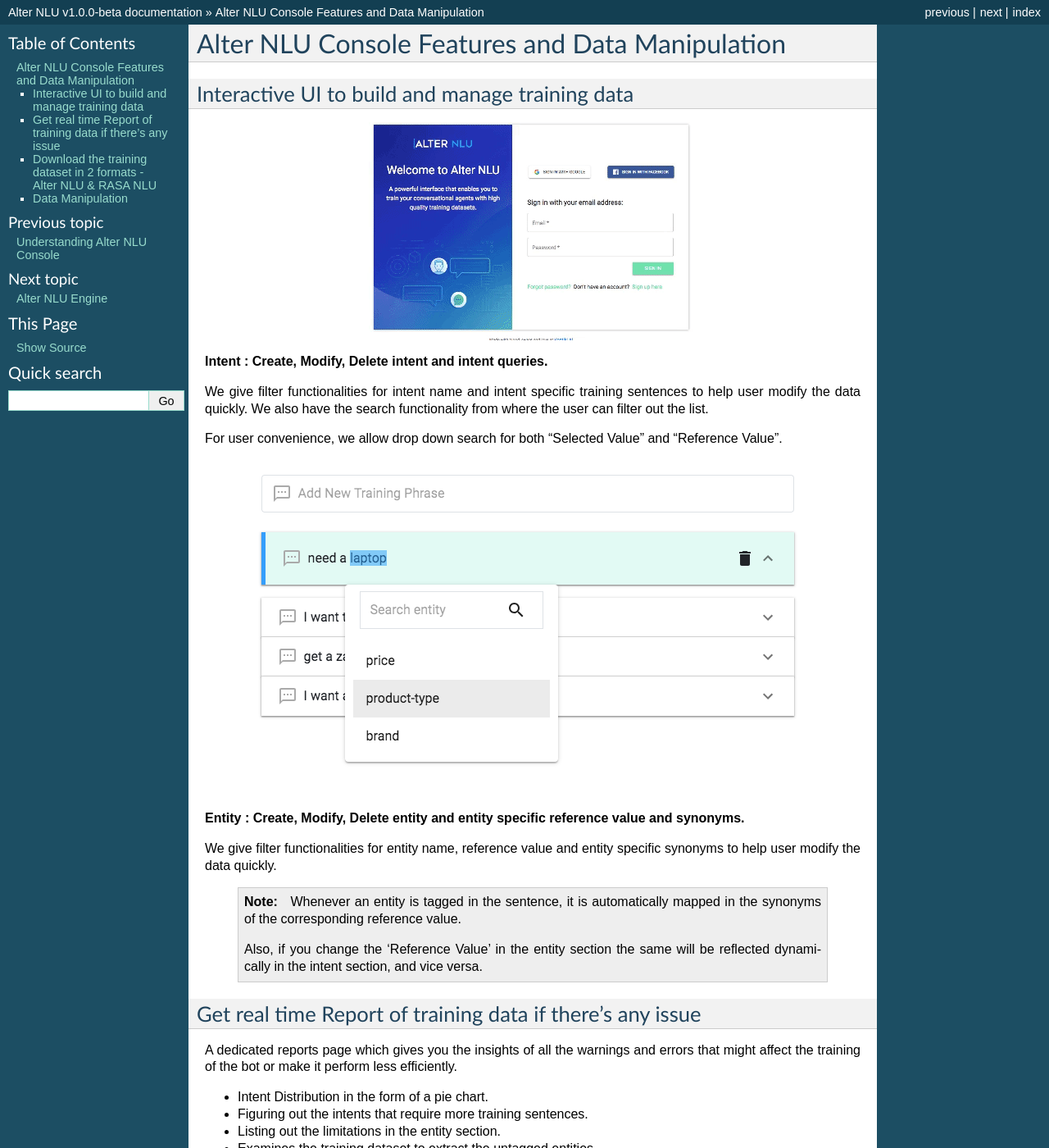
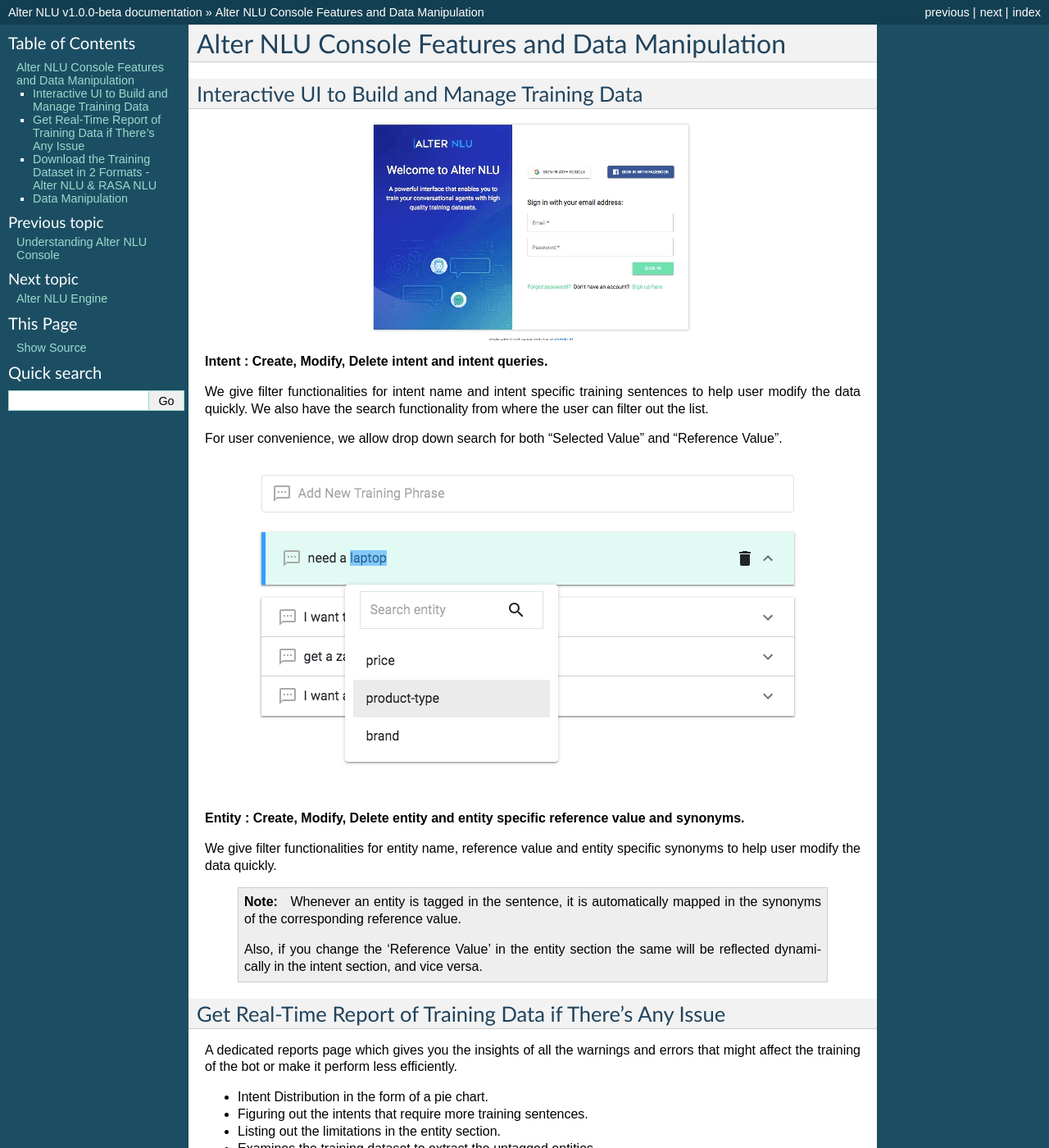
Before and after one commit to thakurtanya/kontikilabsDevelopers, a Sphinx documentation site: the page built from doc/source/AlterNLU-Features.rst, in a window 1280 px wide and 1400 px high. Shown: the whole window at 82% size. Built offline with Sphinx 7.4.7, drawn with Linux system fonts in a browser that asks for light colours; some of the changed text lies outside the part shown.

Commit message:
content additions

```diff
--- a/doc/source/AlterNLU-Features.rst
+++ b/doc/source/AlterNLU-Features.rst
@@ -3,7 +3,7 @@
 ################################################
 
 ================================================
-Interactive UI to build and manage training data
+Interactive UI to Build and Manage Training Data
 ================================================
 
 	.. image:: https://raw.githubusercontent.com/thakurtanya/kontikilabsDevelopers/master/images/alter-nlu-ui.gif
@@ -28,7 +28,7 @@
 		Also, if you change the ‘Reference Value’ in the entity section the same will be reflected dynamically in the intent section, and vice versa.
 
 ==========================================================
-Get real time Report of training data if there’s any issue
+Get Real-Time Report of Training Data if There’s Any Issue
 ==========================================================
 
 A dedicated reports page which gives you the insights of all the warnings and errors that might affect the training of the bot or make it perform less efficiently.
@@ -40,7 +40,7 @@
 -	Captures repetition of training sentence.
 
 =================================================================
-Download the training dataset in 2 formats - Alter NLU & RASA NLU
+Download the Training Dataset in 2 Formats - Alter NLU & RASA NLU
 =================================================================
 
 The download button will get activated only when user meets the below threshold requirements -
--- a/doc/source/GitHub-Pipeline.rst
+++ b/doc/source/GitHub-Pipeline.rst
@@ -37,9 +37,9 @@
 		}
 		Body   : {"text": "<user_query>"}
 
-======================================
-v1.0.0-beta : The Engineering Involved
-======================================
+=====================================
+v1.0.0-beta: The Engineering Involved
+=====================================
 
 **Intent Model**
 
```
Also changed, not shown: doc/source/Ecomm-Bot.rst (+4 -4 lines), doc/source/index.rst (+8 -8 lines).
